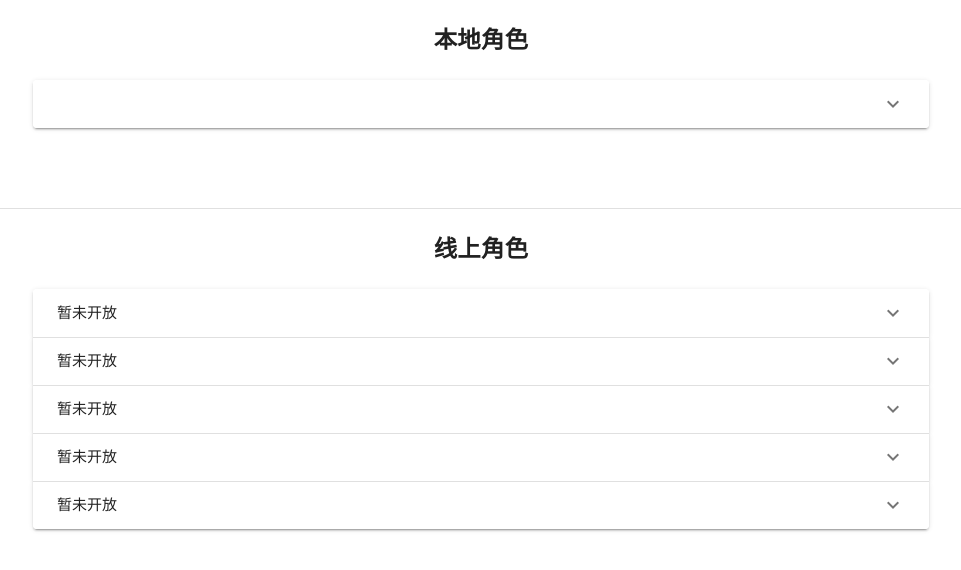
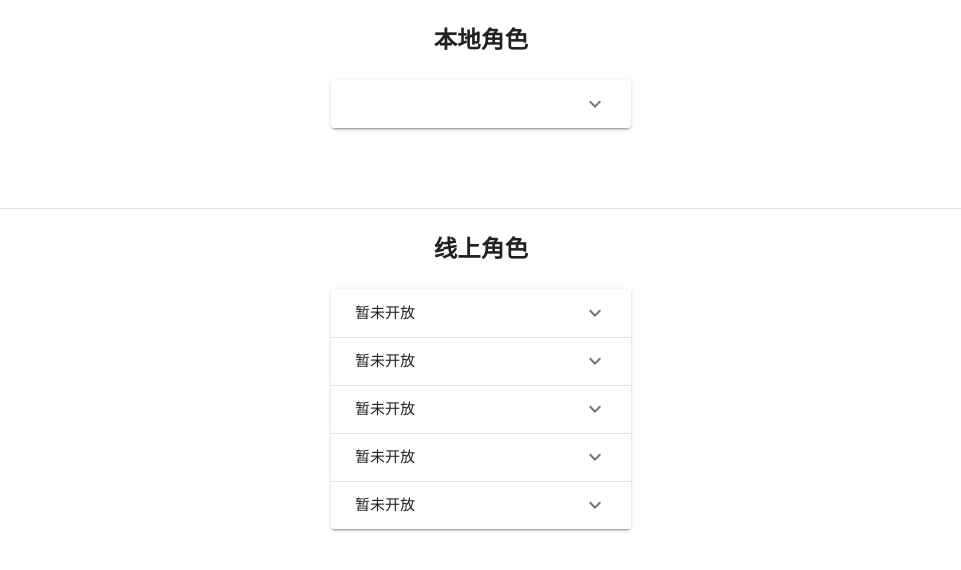
Before and after one commit to YansHJ/oneGame, a Vue app: page /#/roleManage in a window 1280 px wide. Shown: the top 570 px of the page, without its empty margins (159-1120 px from the left). Built offline with nearby package versions, Linux system fonts and the light colour scheme.

Commit message:
修改角色管理样式

```diff
--- a/src/components/RoleManagementPage.vue
+++ b/src/components/RoleManagementPage.vue
@@ -108,7 +108,7 @@ export default {
 }
 .role {
   margin: 0 auto;
-  width: 70%;
+  width: 300px;
 }
 .btnGroup {
   display:flex;
```
